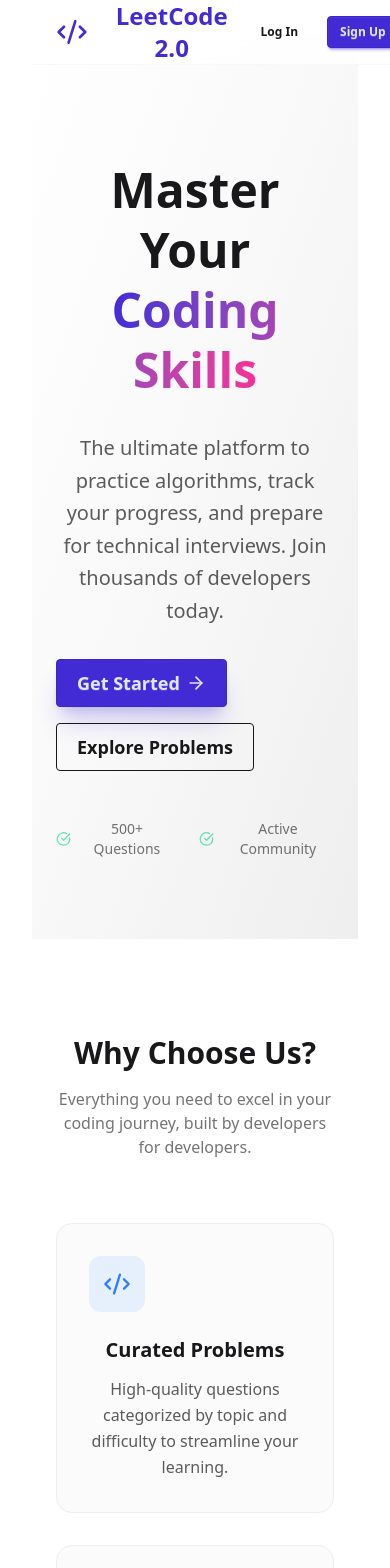
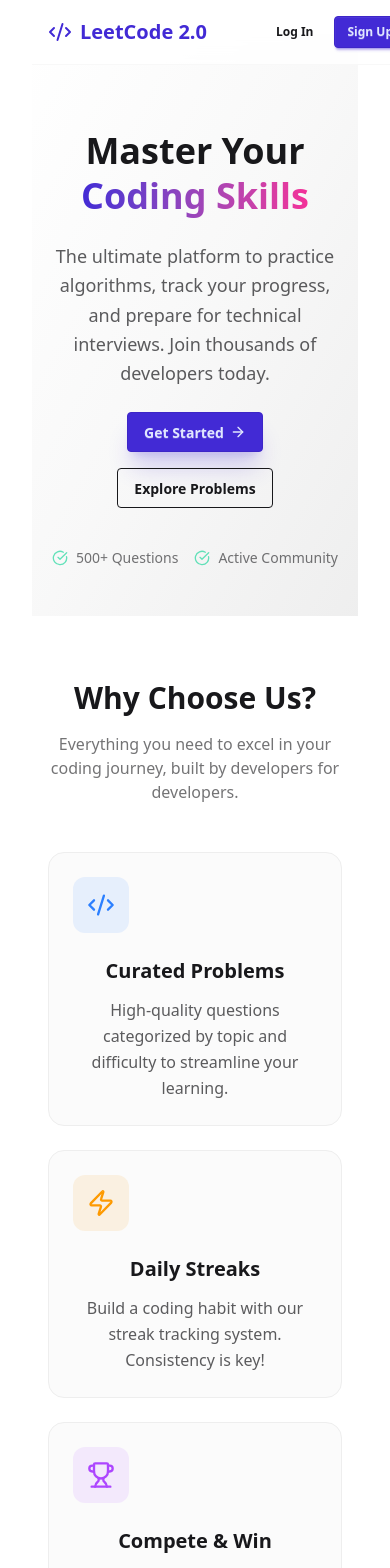
Before and after one commit to mohittiwari34/LeetCode_Project, a React (Vite) app in the folder vite-project/: page / in a window 390 px wide. Shown: the top 1568 px of the page. Built offline with nearby package versions, Linux system fonts and the light colour scheme; no server answers.

Commit message:
Make fully responsive website

```diff
--- a/vite-project/src/pages/LandingPage.jsx
+++ b/vite-project/src/pages/LandingPage.jsx
@@ -7,12 +7,12 @@ const LandingPage = () => {
         <div className="min-h-screen bg-base-100 font-sans text-base-content flex flex-col">
             {/* Navbar */}
             <nav className="fixed top-0 w-full z-50 bg-base-100/80 backdrop-blur-md border-b border-base-200">
-                <div className="container mx-auto px-6 h-16 flex items-center justify-between">
-                    <NavLink to="/" className="flex items-center gap-2 text-2xl font-bold text-primary">
-                        <Code2 className="w-8 h-8" />
+                <div className="container mx-auto px-4 md:px-6 h-16 flex items-center justify-between">
+                    <NavLink to="/" className="flex items-center gap-2 text-xl md:text-2xl font-bold text-primary">
+                        <Code2 className="w-6 h-6 md:w-8 md:h-8" />
                         LeetCode 2.0
                     </NavLink>
-                    <div className="flex items-center gap-4">
+                    <div className="flex items-center gap-2 md:gap-4">
                         <NavLink to="/login" className="btn btn-ghost btn-sm">
                             Log In
                         </NavLink>
@@ -24,28 +24,28 @@ const LandingPage = () => {
             </nav>
 
             {/* Hero Section */}
-            <header className="pt-32 pb-20 px-6 flex-1 flex items-center bg-gradient-to-br from-base-100 via-base-200 to-base-300">
-                <div className="container mx-auto grid md:grid-cols-2 gap-12 items-center">
-                    <div className="space-y-8 animate-in slide-in-from-left duration-700">
-                        <h1 className="text-5xl md:text-7xl font-extrabold leading-tight">
+            <header className="pt-24 md:pt-32 pb-12 md:pb-20 px-4 md:px-6 flex-1 flex items-center bg-gradient-to-br from-base-100 via-base-200 to-base-300">
+                <div className="container mx-auto grid md:grid-cols-2 gap-8 md:gap-12 items-center">
+                    <div className="space-y-6 md:space-y-8 animate-in slide-in-from-left duration-700 text-center md:text-left">
+                        <h1 className="text-4xl md:text-5xl lg:text-7xl font-extrabold leading-tight">
                             Master Your <br />
                             <span className="text-transparent bg-clip-text bg-gradient-to-r from-primary to-secondary">
                                 Coding Skills
                             </span>
                         </h1>
-                        <p className="text-xl opacity-70 max-w-lg leading-relaxed">
+                        <p className="text-lg md:text-xl opacity-70 max-w-lg leading-relaxed mx-auto md:mx-0">
                             The ultimate platform to practice algorithms, track your progress, and prepare for technical interviews. Join thousands of developers today.
                         </p>
-                        <div className="flex flex-wrap gap-4">
-                            <NavLink to="/signup" className="btn btn-primary btn-lg shadow-xl shadow-primary/20 group">
+                        <div className="flex flex-wrap gap-4 justify-center md:justify-start">
+                            <NavLink to="/signup" className="btn btn-primary btn-md md:btn-lg shadow-xl shadow-primary/20 group">
                                 Get Started
-                                <ArrowRight className="w-5 h-5 group-hover:translate-x-1 transition-transform" />
+                                <ArrowRight className="w-4 h-4 md:w-5 md:h-5 group-hover:translate-x-1 transition-transform" />
                             </NavLink>
-                            <NavLink to="/problems" className="btn btn-outline btn-lg">
+                            <NavLink to="/problems" className="btn btn-outline btn-md md:btn-lg">
                                 Explore Problems
                             </NavLink>
                         </div>
-                        <div className="flex items-center gap-6 pt-4 text-sm font-medium opacity-60">
+                        <div className="flex items-center gap-4 md:gap-6 pt-4 text-sm font-medium opacity-60 justify-center md:justify-start">
                             <span className="flex items-center gap-2"><CheckCircle size={16} className="text-success" /> 500+ Questions</span>
                             <span className="flex items-center gap-2"><CheckCircle size={16} className="text-success" /> Active Community</span>
                         </div>
@@ -88,14 +88,14 @@ const LandingPage = () => {
             </header>
 
             {/* Features Grid */}
-            <section className="py-24 bg-base-100 relative overflow-hidden">
-                <div className="container mx-auto px-6">
-                    <div className="text-center mb-16">
+            <section className="py-16 md:py-24 bg-base-100 relative overflow-hidden">
+                <div className="container mx-auto px-4 md:px-6">
+                    <div className="text-center mb-12 md:mb-16">
                         <h2 className="text-3xl md:text-4xl font-bold mb-4">Why Choose Us?</h2>
                         <p className="opacity-60 max-w-2xl mx-auto">Everything you need to excel in your coding journey, built by developers for developers.</p>
                     </div>
 
-                    <div className="grid md:grid-cols-3 gap-8">
+                    <div className="grid md:grid-cols-3 gap-6 md:gap-8">
                         {[
                             {
                                 icon: Code2,
@@ -119,7 +119,7 @@ const LandingPage = () => {
                                 bg: "bg-purple-500/10"
                             }
                         ].map((feature, idx) => (
-                            <div key={idx} className="p-8 rounded-2xl bg-base-200/50 hover:bg-base-200 transition-colors border border-base-300">
+                            <div key={idx} className="p-6 md:p-8 rounded-2xl bg-base-200/50 hover:bg-base-200 transition-colors border border-base-300">
                                 <div className={`w-14 h-14 rounded-xl ${feature.bg} ${feature.color} flex items-center justify-center mb-6`}>
                                     <feature.icon size={28} />
                                 </div>
@@ -132,8 +132,8 @@ const LandingPage = () => {
             </section>
 
             {/* CTA Section */}
-            <section className="py-20 bg-primary text-primary-content">
-                <div className="container mx-auto px-6 text-center">
+            <section className="py-16 md:py-20 bg-primary text-primary-content">
+                <div className="container mx-auto px-4 md:px-6 text-center">
                     <h2 className="text-3xl md:text-5xl font-bold mb-6">Ready to start coding?</h2>
                     <p className="text-lg opacity-90 mb-10 max-w-xl mx-auto">Join our community helping code the future. Sign up for free today.</p>
                     <NavLink to="/signup" className="btn btn-lg bg-white text-primary hover:bg-gray-100 border-none">
@@ -143,7 +143,7 @@ const LandingPage = () => {
             </section>
 
             {/* Simple Footer */}
-            <footer className="footer footer-center p-10 bg-base-300 text-base-content rounded">
+            <footer className="footer footer-center py-10 px-4 bg-base-300 text-base-content rounded">
                 <nav className="grid grid-flow-col gap-4">
                     <a className="link link-hover">About us</a>
                     <a className="link link-hover">Contact</a>
--- a/vite-project/src/pages/TagProblemsPage.jsx
+++ b/vite-project/src/pages/TagProblemsPage.jsx
@@ -55,12 +55,12 @@ const TagProblemsPage = () => {
             <div className="container mx-auto max-w-6xl">
 
                 {/* Header */}
-                <div className="flex items-center gap-4 mb-8">
+                <div className="flex flex-wrap items-center gap-4 mb-8">
                     <NavLink to="/problems" className="btn btn-circle btn-ghost">
                         <ChevronLeft size={24} />
                     </NavLink>
                     <div>
-                        <h1 className="text-3xl font-bold flex items-center gap-3">
+                        <h1 className="text-2xl md:text-3xl font-bold flex items-center gap-3">
                             <span className="text-primary">{tag}</span> Problems
                         </h1>
                         <p className="opacity-60 mt-1">
--- a/vite-project/src/pages/adminPanel.jsx
+++ b/vite-project/src/pages/adminPanel.jsx
@@ -97,9 +97,9 @@ function AdminPanel() {
     <div className="min-h-screen bg-base-200 p-4 md:p-8 font-sans">
       <div className="max-w-5xl mx-auto">
 
-        <div className="flex justify-between items-center mb-8">
+        <div className="flex flex-wrap justify-between items-center mb-8 gap-4">
           <div>
-            <h1 className="text-3xl font-extrabold text-base-content">Create New Problem</h1>
+            <h1 className="text-2xl md:text-3xl font-extrabold text-base-content">Create New Problem</h1>
             <p className="opacity-60 text-sm mt-1">Design a new challenge for the community</p>
           </div>
           <button className="btn btn-ghost" onClick={() => navigate('/admin')}>
--- a/vite-project/src/pages/login.jsx
+++ b/vite-project/src/pages/login.jsx
@@ -40,9 +40,9 @@ function Login() {
             </div>
 
             <div className="card w-full max-w-md bg-base-100/70 backdrop-blur-lg shadow-2xl border border-white/20 z-10 animate-in fade-in zoom-in duration-500">
-                <div className="card-body p-8">
+                <div className="card-body p-6 md:p-8">
                     <div className="text-center mb-6">
-                        <h1 className="text-4xl font-extrabold bg-gradient-to-r from-primary to-secondary bg-clip-text text-transparent mb-2">
+                        <h1 className="text-3xl md:text-4xl font-extrabold bg-gradient-to-r from-primary to-secondary bg-clip-text text-transparent mb-2">
                             Welcome Back
                         </h1>
                         <p className="text-base-content/60">Enter your credentials to access your account</p>
--- a/vite-project/src/pages/profile.jsx
+++ b/vite-project/src/pages/profile.jsx
@@ -106,8 +106,8 @@ function Profile() {
               </div>
 
               {/* Right Column: Key Stats */}
-              <div className="flex-none md:w-[480px]">
-                <div className="stats shadow-lg w-full bg-base-100 border border-base-200 overflow-hidden">
+              <div className="flex-none w-full md:w-[480px]">
+                <div className="stats stats-vertical lg:stats-horizontal shadow-lg w-full bg-base-100 border border-base-200 overflow-hidden">
                   <div className="stat transition-colors hover:bg-base-200/50">
                     <div className="stat-figure text-primary/20">
                       <Code size={48} strokeWidth={1.5} />
--- a/vite-project/src/pages/signin.jsx
+++ b/vite-project/src/pages/signin.jsx
@@ -41,9 +41,9 @@ function Signup() {
             </div>
 
             <div className="card w-full max-w-md bg-base-100/70 backdrop-blur-lg shadow-2xl border border-white/20 z-10 animate-in fade-in zoom-in duration-500">
-                <div className="card-body p-8">
+                <div className="card-body p-6 md:p-8">
                     <div className="text-center mb-6">
-                        <h1 className="text-4xl font-extrabold bg-gradient-to-r from-secondary to-primary bg-clip-text text-transparent mb-2">Create Account</h1>
+                        <h1 className="text-3xl md:text-4xl font-extrabold bg-gradient-to-r from-secondary to-primary bg-clip-text text-transparent mb-2">Create Account</h1>
                         <p className="text-base-content/60">Join thousands of developers improving their skills</p>
                     </div>
 
```
Also changed, not shown: vite-project/src/pages/TopicsPage.jsx (+3 -7 lines), vite-project/src/pages/homepage.jsx (+5 -4 lines), vite-project/src/pages/problemPage.jsx (+5 -5 lines), vite-project/vercel.json (added).
